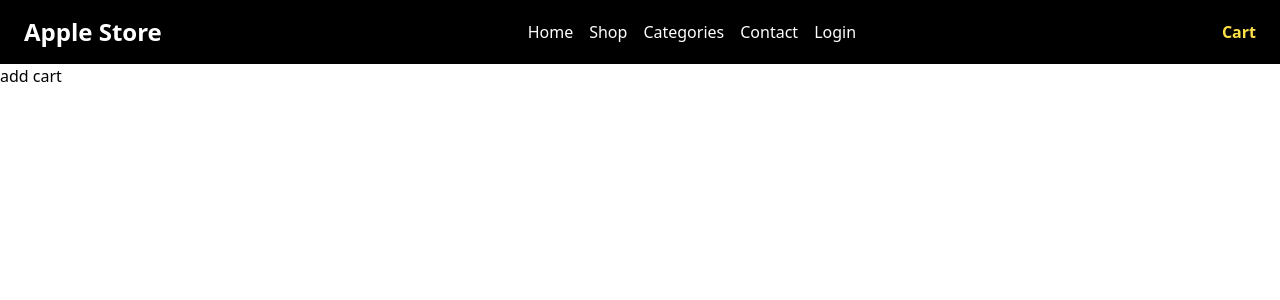
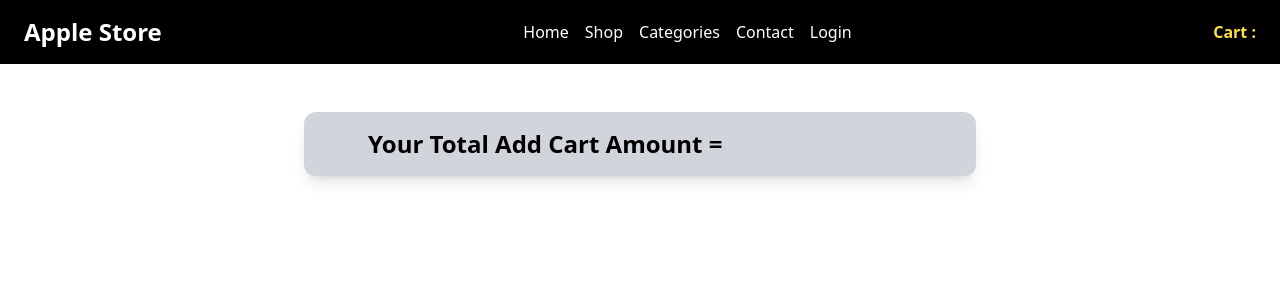
Before and after one commit to mdpatil46/ecom-app, a React (Create React App) app: page /Addcart in a window 1280 px wide. Shown: the top 300 px of the page. Built offline with nearby package versions, Linux system fonts and the light colour scheme.

Commit message:
till 24/11/23 time 11:59 PM

```diff
--- a/package.json
+++ b/package.json
@@ -8,7 +8,7 @@
     "@testing-library/user-event": "^13.5.0",
     "react": "^18.2.0",
     "react-dom": "^18.2.0",
-    "react-router-dom": "^6.17.0",
+    "react-router-dom": "^6.20.0",
     "react-scripts": "5.0.1",
     "web-vitals": "^2.1.4"
   },
@@ -39,5 +39,4 @@
   "devDependencies": {
     "tailwindcss": "^3.3.3"
   }
-
 }
--- a/src/App.js
+++ b/src/App.js
@@ -13,7 +13,7 @@ import Signin from './components/Signin';
 import Addcart from './components/Addcart';
 
 
-function App(props) {
+function App() {
   const a = {name:"Govinda",
   age:23,
   Occupation:"WebDevloper",
--- a/src/components/Addcart.js
+++ b/src/components/Addcart.js
@@ -1,9 +1,16 @@
 import React from 'react'
+import Cartcontext from '../context/note/Cartcontext'
+import { useContext } from 'react'
 
 export default function Addcart() {
+  const {amount} = useContext(Cartcontext)
   return (
     <>
-      add cart
+     <div className='py-16 px-16 max-w-2xl mx-auto bg-gray-300
+
+rounded-xl shadow-lg space-y-2 sm:py-4 sm:flex sm:items-center sm:space-y-0 sm:space-x-6 my-12'>
+      <p className='text-black text-2xl font-bold'>Your Total Add Cart Amount = {amount}</p>
+     </div>
     </>
   )
 }
--- a/src/components/Home.js
+++ b/src/components/Home.js
@@ -1,22 +1,44 @@
-import React from 'react'
+import React, { useContext } from 'react'
 import { Link } from 'react-router-dom';
+
+
+import Cartcontext from '../context/note/Cartcontext';
 
 
 function Main() {
 
+const {setamount} = useContext(Cartcontext)
+
+const amountChange=()=>{
+
+  setamount("1,50,000");
+
+};
 
   return (
     <>
-      <div className=" mx-auto p-4 flex flex-wrap justify-center space-x-2 bg-gray-200">
+      <div className=" mx-auto p-4 flex flex-wrap justify-center space-x-2 bg-gray-200" >
 
-        <div className="bg-white  border border-gray-300 rounded-2xl box-content h-90 w-60 p-4  ">
+        <div className="bg-white  border border-gray-300 rounded-2xl box-content h-90 w-60 p-4 ">
           <img src="https://fdn2.gsmarena.com/vv/pics/apple/apple-iphone-15-pro-max-1.jpg" alt="Product" className="w-half mb-2" />
           <h3 className="text-xl font-bold mb-2">Iphone 15 Pro Max</h3>
           <p className="text-gray-700 mb-4">"The iPhone 15 boasts a stunning display, powerful performance, and advanced camera technology for an exceptional mobile experience."</p>
           <div className="flex justify-between items-center">
             <span className="text-xl font-bold">&#8377;1,50,000</span>
-            <button className="bg-yellow-400 text-black px-3 py-1 rounded-2xl hover:bg-yellow-500 font-bold">
-              <Link to="/Addcart">Add to Cart</Link>
+            <button className="bg-yellow-400 text-black px-3 py-1 rounded-2xl hover:bg-yellow-500 font-bold" onClick={amountChange} >
+              Add to Cart
+            </button>
+          </div>
+        </div>
+
+        <div className="bg-white  border border-gray-300 rounded-2xl box-content h-90 w-60 p-4 ">
+          <img src="https://fdn2.gsmarena.com/vv/pics/apple/apple-iphone-15-pro-max-1.jpg" alt="Product" className="w-half mb-2" />
+          <h3 className="text-xl font-bold mb-2">Iphone 15 Pro Max</h3>
+          <p className="text-gray-700 mb-4">"The iPhone 15 boasts a stunning display, powerful performance, and advanced camera technology for an exceptional mobile experience."</p>
+          <div className="flex justify-between items-center">
+            <span className="text-xl font-bold">&#8377;1,50,000</span>
+            <button className="bg-yellow-400 text-black px-3 py-1 rounded-2xl hover:bg-yellow-500 font-bold" onClick={amountChange}>
+             Add to Cart
             </button>
           </div>
         </div>
@@ -28,19 +50,7 @@ function Main() {
           <div className="flex justify-between items-center">
             <span className="text-xl font-bold">&#8377;1,50,000</span>
             <button className="bg-yellow-400 text-black px-3 py-1 rounded-2xl hover:bg-yellow-500 font-bold">
-              <Link to="/Addcart">Add to Cart</Link>
-            </button>
-          </div>
-        </div>
-
-        <div className="bg-white  border border-gray-300 rounded-2xl box-content h-90 w-60 p-4 ">
-          <img src="https://fdn2.gsmarena.com/vv/pics/apple/apple-iphone-15-pro-max-1.jpg" alt="Product" className="w-half mb-2" />
-          <h3 className="text-xl font-bold mb-2">Iphone 15 Pro Max</h3>
-          <p className="text-gray-700 mb-4">"The iPhone 15 boasts a stunning display, powerful performance, and advanced camera technology for an exceptional mobile experience."</p>
-          <div className="flex justify-between items-center">
-            <span className="text-xl font-bold">&#8377;1,50,000</span>
-            <button className="bg-yellow-400 text-black px-3 py-1 rounded-2xl hover:bg-yellow-500 font-bold">
-              <Link to="/Addcart">Add to Cart</Link>
+              Add to Cart
             </button>
           </div>
         </div>
--- a/src/components/Navbar.js
+++ b/src/components/Navbar.js
@@ -1,19 +1,18 @@
 import React from 'react'
 import { Link } from 'react-router-dom';
+import { useContext } from 'react';
+import Cartcontext from '../context/note/Cartcontext';
 
 
 function Navbar(props) {
   const {b} = props;
+  const {amount} = useContext(Cartcontext)
   return (
     <>
 
       <nav className="bg-black p-4 flex flex-wrap justify-between items-center sm:px-6 lg:px-8*">
 
         <Link to="/IphoneIMG" className=" text-white text-2xl font-bold" >{b}</Link>
-
-
-
-
 
         {/* <div className="flex md:hidden">
           <button className="text-white focus:outline-none">
@@ -33,7 +32,7 @@ function Navbar(props) {
           <Link to="/Contact" className="hover:text-2xl text-white">Contact</Link>
           <Link to="/LoginForm" className="hover:text-2xl text-white">Login</Link>
         </div>
-      <Link to ="/Addcart" className='hover:text-2xl text-yellow-300 font-bold'>Cart</Link>
+      <Link to ="/Addcart" className='hover:text-2xl text-yellow-300 font-bold'>Cart : {amount}</Link>
       </nav>
     </>
 
--- /dev/null
+++ b/src/context/note/Cartcontext.js
@@ -0,0 +1,5 @@
+import { createContext } from "react";
+
+const Cartcontext = createContext();
+
+export default Cartcontext;
--- a/src/context/note/NoteState.js
+++ b/src/context/note/NoteState.js
@@ -3,6 +3,7 @@ import React, { useState } from "react";
 
 import NoteContext from "./NoteContext";
 import Forcontext from "../../components/Forcontext";
+import Cartcontext from "./Cartcontext"
 
 
 const NoteState = (tops) => {
@@ -10,16 +11,18 @@ const NoteState = (tops) => {
         "name": "govinda"
     }
     const [email, setEmail] = useState(' ')
+    const [amount, setamount]= useState( )
 
 
 
         return (
-
+         <Cartcontext.Provider value={{amount, setamount}}>
           <Forcontext.Provider value={data}>
-            <NoteContext.Provider value={{  email, setEmail  }} >
+            <NoteContext.Provider value={{  email, setEmail  }}  >
                 {tops.children}
             </NoteContext.Provider>
-          </Forcontext.Provider>
+           </Forcontext.Provider>
+         </Cartcontext.Provider>
 
         )
     };
```
Also changed, not shown: 1 other file (tests, documents, lock files or other folders).
